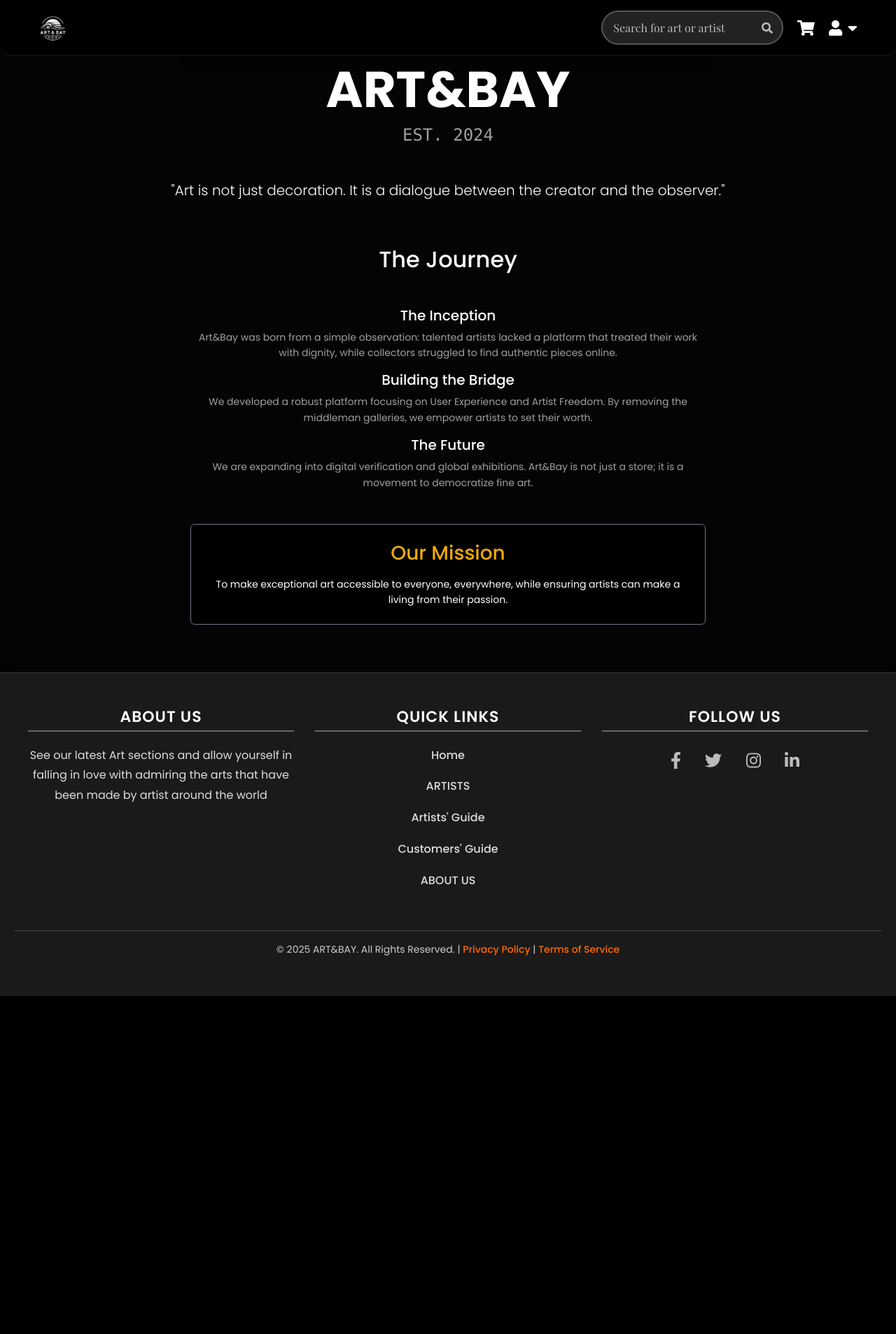
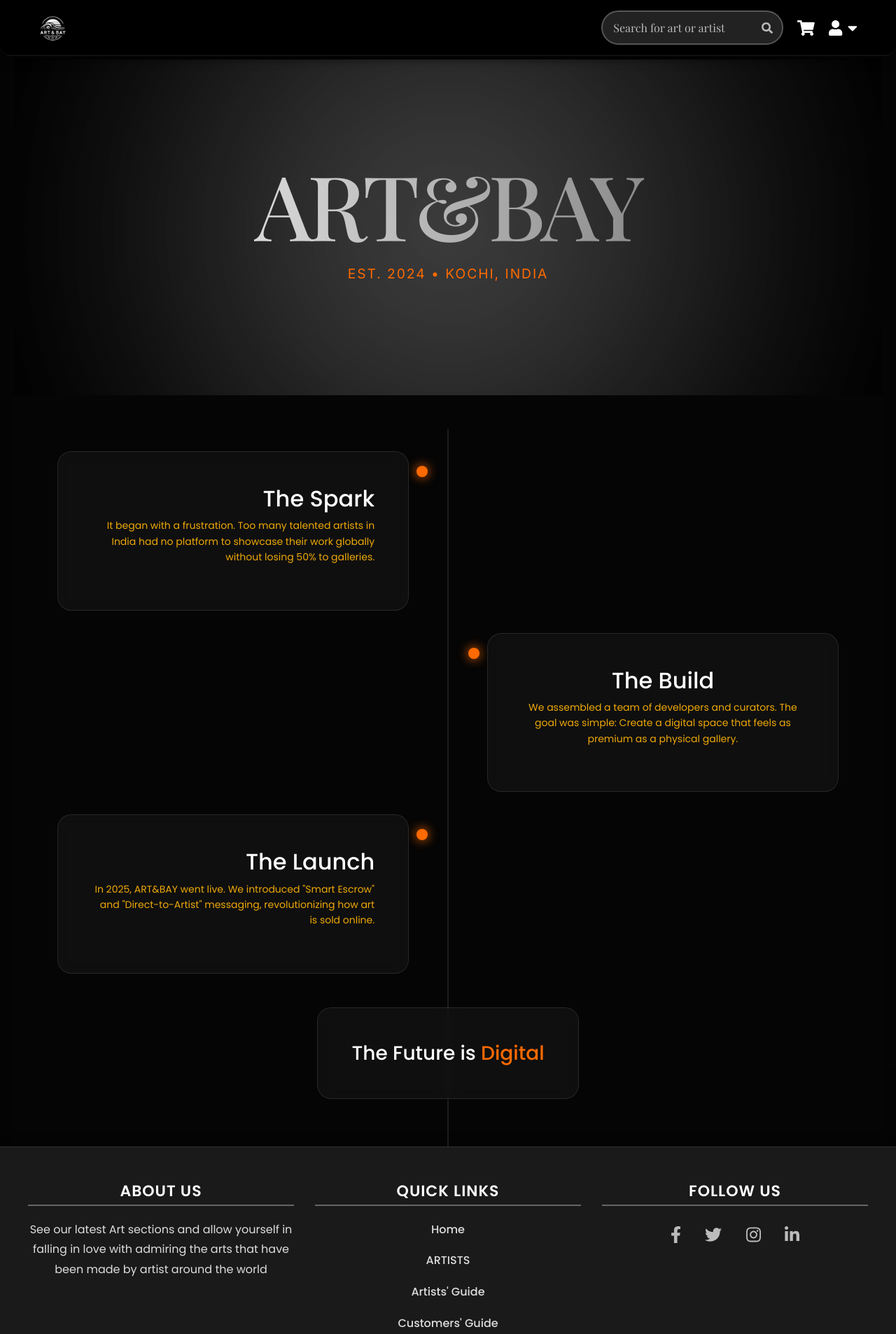
Before and after one commit to yadhu-tj/ART-BAY, a Flask app: page /about in a window 1280 px wide. Shown: the top 1907 px of the page at 70% size. Before the commit the page ends 1424 px from the top, so only its background shows below. Run offline with Flask 3, Linux system fonts and the light colour scheme; some libraries are stand-ins or nearby versions.

Commit message:
Updated the about_us file with a new setup of timeline. Needs updation

```diff
--- a/templates/info/about_us.html
+++ b/templates/info/about_us.html
@@ -1,49 +1,50 @@
 {% extends "base.html" %}
-
-{% block title %}About Us - ART&BAY{% endblock %}
-
-
+{% block title %}Our Story - ART&BAY{% endblock %}
 
 {% block content %}
-<section class="info-hero">
-    <div class="container text-center">
-        <h1 class="display-2 fw-bold text-white mb-2">ART<span class="accent-text">&</span>BAY</h1>
-        <p class="h4 text-muted font-monospace">EST. 2024</p>
-        <div class="mt-5">
-            <p class="lead text-white w-75 mx-auto">
-                "Art is not just decoration. It is a dialogue between the creator and the observer."
-            </p>
-        </div>
+<section class="premium-hero">
+    <div class="hero-glow" style="background: #ffffff; opacity: 0.1;"></div>
+    <div class="container text-center reveal">
+        <h1 class="hero-title" style="font-size: 8rem; letter-spacing: -5px;">ART&BAY</h1>
+        <p class="hero-subtitle mt-3">Est. 2024 • Kochi, India</p>
     </div>
 </section>
 
-<section class="py-5 bg-darker">
+<section class="py-5 position-relative" style="background: #050505;">
+    <div class="timeline-track"></div>
+
     <div class="container">
-        <div class="row justify-content-center">
-            <div class="col-lg-8">
-                <h2 class="text-white mb-5">The Journey</h2>
 
-                <div class="timeline-item">
-                    <h3 class="text-white h5">The Inception</h3>
-                    <p class="text-muted">Art&Bay was born from a simple observation: talented artists lacked a platform that treated their work with dignity, while collectors struggled to find authentic pieces online.</p>
+        <div class="timeline-card left reveal">
+            <div class="glass-card">
+                <div class="timeline-dot"></div>
+                <h2 class="text-white">The Spark</h2>
+                <p class="text-gray">It began with a frustration. Too many talented artists in India had no platform to showcase their work globally without losing 50% to galleries.</p>
+            </div>
         </div>
 
-                <div class="timeline-item">
-                    <h3 class="text-white h5">Building the Bridge</h3>
-                    <p class="text-muted">We developed a robust platform focusing on User Experience and Artist Freedom. By removing the middleman galleries, we empower artists to set their worth.</p>
+        <div class="timeline-card right reveal">
+            <div class="glass-card">
+                <div class="timeline-dot"></div>
+                <h2 class="text-white">The Build</h2>
+                <p class="text-gray">We assembled a team of developers and curators. The goal was simple: Create a digital space that feels as premium as a physical gallery.</p>
+            </div>
         </div>
 
-                <div class="timeline-item">
-                    <h3 class="text-white h5">The Future</h3>
-                    <p class="text-muted">We are expanding into digital verification and global exhibitions. Art&Bay is not just a store; it is a movement to democratize fine art.</p>
+        <div class="timeline-card left reveal">
+            <div class="glass-card">
+                <div class="timeline-dot"></div>
+                <h2 class="text-white">The Launch</h2>
+                <p class="text-gray">In 2025, ART&BAY went live. We introduced "Smart Escrow" and "Direct-to-Artist" messaging, revolutionizing how art is sold online.</p>
+            </div>
         </div>
 
-                <div class="mt-5 p-4 border border-secondary rounded bg-black">
-                    <h3 class="accent-text mb-3">Our Mission</h3>
-                    <p class="text-white mb-0">To make exceptional art accessible to everyone, everywhere, while ensuring artists can make a living from their passion.</p>
+        <div class="text-center mt-5 reveal position-relative" style="z-index: 2;">
+            <div class="glass-card d-inline-block px-5">
+                <h3 class="text-white mb-0">The Future is <span style="color: var(--accent);">Digital</span></h3>
             </div>
         </div>
-        </div>
+
     </div>
 </section>
 {% endblock %}
```
Lines whose indentation alone changed are shown as unchanged.
